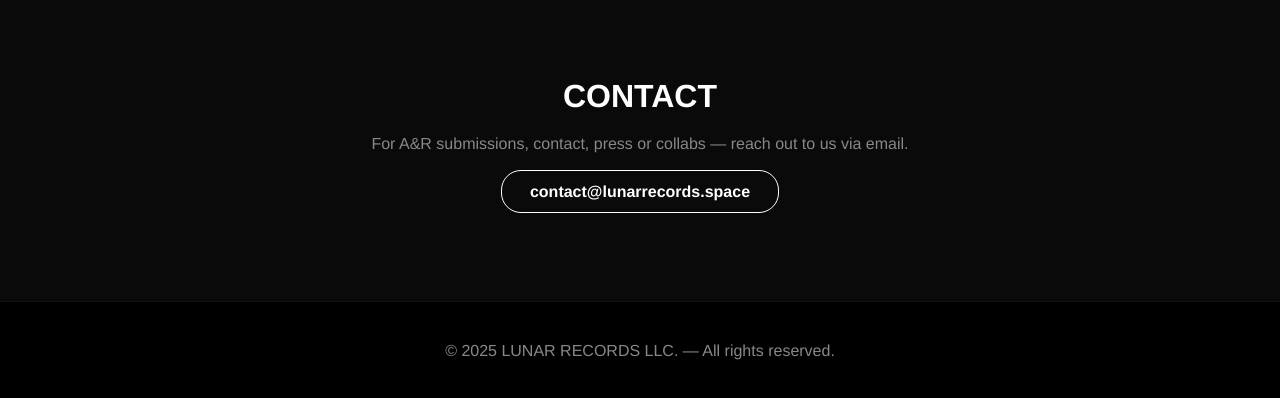
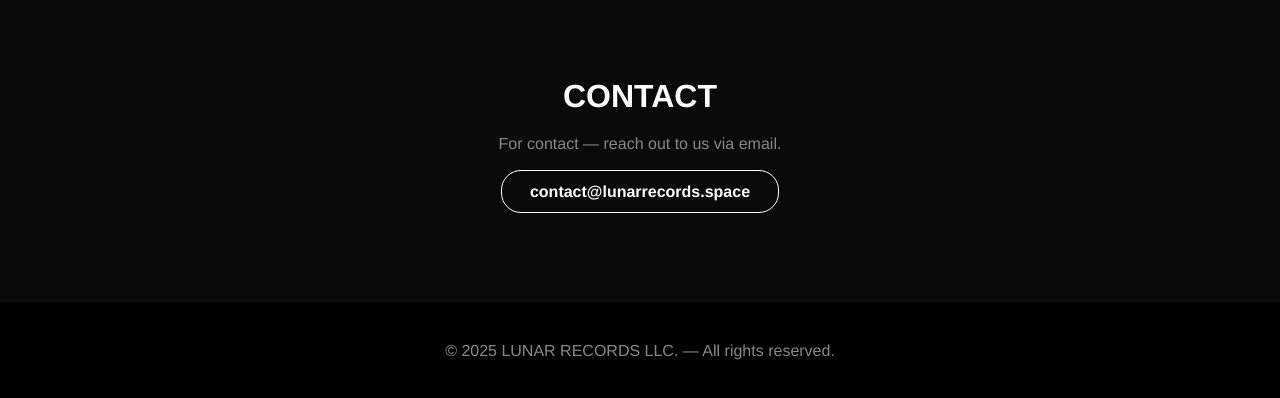
Before and after one commit to igpdgsufdgsreite/webistejdfhrtyrdtygfh, a plain HTML site: page index.html in a window 1280 px wide. Shown: the part 822-1220 px from the top of the page. Drawn offline with Linux system fonts and the light colour scheme.

Commit message:
Update index.html

```diff
--- a/index.html
+++ b/index.html
@@ -66,7 +66,7 @@
 
   <section id="contact" class="contact">
     <h2>Contact</h2>
-    <p>For A&R submissions, contact, press or collabs — reach out to us via email.</p>
+    <p>For contact — reach out to us via email.</p>
     <a href="mailto:contact@lunarrecords.space" class="btn">contact@lunarrecords.space</a>
   </section>
 
```
